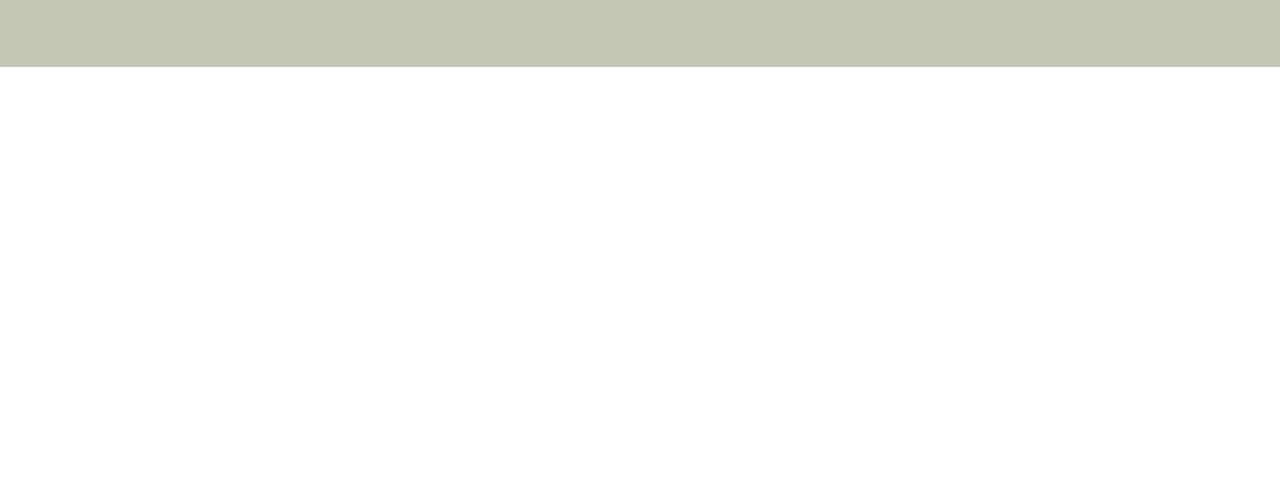
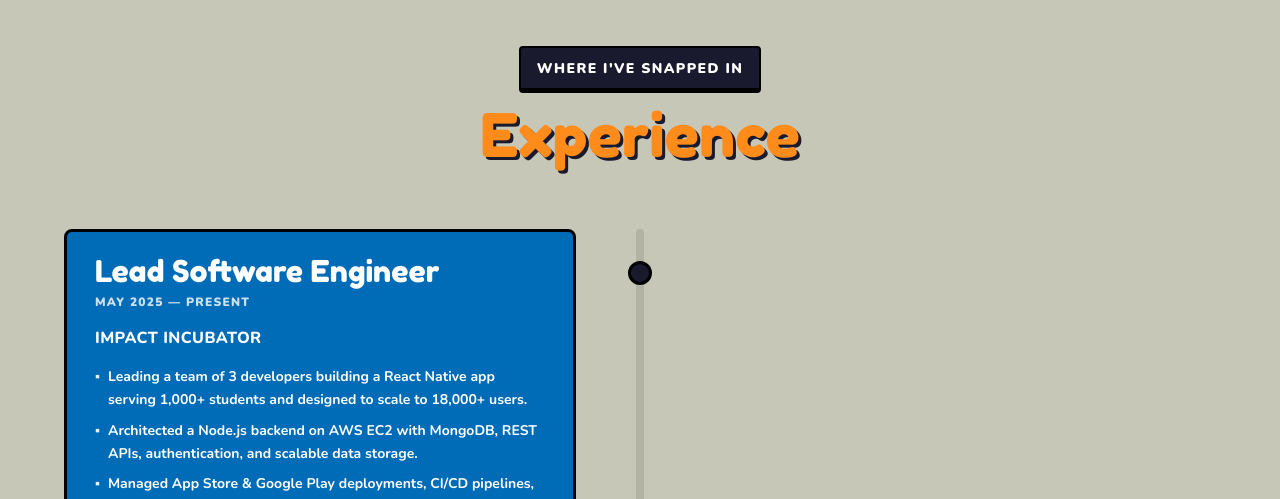
Before and after one commit to kunjp127/kunjp127.github.io, a React (Vite) app: page / in a window 1280 px wide. Shown: the part 801-1300 px from the top of the page. Before the commit the page ends 868 px from the top, so only its background shows below. Built offline with nearby package versions, Linux system fonts and the light colour scheme.

Commit message:
Experience section

```diff
--- a/src/components/Experience.tsx
+++ b/src/components/Experience.tsx
@@ -1 +1,209 @@
-export default function Experience() { return <div /> }
+export default function Experience() {
+  type LegoColor =
+    | "blue"
+    | "yellow"
+    | "red"
+    | "green"
+    | "orange"
+    | "purple"
+    | "teal"
+    | "pink";
+
+  interface Job {
+    role: string;
+    company: string;
+    period: string;
+    color: LegoColor;
+    points: string[];
+    stack: string[];
+  }
+
+  const jobs: Job[] = [
+    {
+      role: "Lead Software Engineer",
+      company: "Impact Incubator",
+      period: "May 2025 — Present",
+      color: "blue",
+      points: [
+        "Leading a team of 3 developers building a React Native app serving 1,000+ students and designed to scale to 18,000+ users.",
+        "Architected a Node.js backend on AWS EC2 with MongoDB, REST APIs, authentication, and scalable data storage.",
+        "Managed App Store & Google Play deployments, CI/CD pipelines, and collaborated with an AI startup on Generative AI features.",
+      ],
+      stack: [
+        "React Native",
+        "Node.js",
+        "MongoDB",
+        "AWS EC2",
+        "REST APIs",
+        "CI/CD",
+      ],
+    },
+    {
+      role: "Lead Software Engineer",
+      company: "THON",
+      period: "April 2024 — Present",
+      color: "yellow",
+      points: [
+        "Led development of store.thon.org, a production e-commerce platform generating ~$30K/month.",
+        "Built a Vue.js + Django full-stack application with secure payment processing and RESTful APIs.",
+        "Deployed on AWS ECS using Docker and CloudFormation while mentoring 3 developers in an Agile environment.",
+      ],
+      stack: [
+        "Vue.js",
+        "Django",
+        "AWS ECS",
+        "Docker",
+        "CloudFormation",
+        "S3",
+        "CloudFront",
+        "OpenTelemetry",
+      ],
+    },
+    {
+      role: "Tech Captain / Full Stack Software Engineer",
+      company: "Penn State Homecoming",
+      period: "2024 — Present",
+      color: "green",
+      points: [
+        "Designed and built an internal inventory management system from the ground up as the sole developer.",
+        "Developed a full-stack application using Django and Vue.js to streamline inventory tracking and management.",
+        "Containerized the application with Docker and Docker Compose and deployed it independently to a Linux virtual machine.",
+      ],
+      stack: [
+        "Django",
+        "Vue.js",
+        "Docker",
+        "Docker Compose",
+        "Linux",
+        "REST APIs",
+      ],
+    },
+    {
+      role: "Solutions Engineer Intern",
+      company: "Samtek Inc.",
+      period: "June 2024 — August 2024",
+      color: "red",
+      points: [
+        "Developed AWS Lambda functions for cloud cost analysis and reporting.",
+        "Troubleshot data pipelines using Lambda, S3, Glue, Athena, and QuickSight.",
+        "Optimized serverless applications and data queries to improve reporting performance.",
+      ],
+      stack: [
+        "AWS Lambda",
+        "S3",
+        "Glue",
+        "Athena",
+        "QuickSight",
+        "Python",
+      ],
+    },
+  ];
+
+  const colorMap: Record<LegoColor, { bg: string; text: string }> = {
+    blue: { bg: "bg-lego-blue", text: "text-white" },
+    yellow: { bg: "bg-lego-yellow", text: "text-lego-dark" },
+    red: { bg: "bg-lego-red", text: "text-white" },
+    green: { bg: "bg-lego-green", text: "text-white" },
+    orange: { bg: "bg-lego-orange", text: "text-white" },
+    purple: { bg: "bg-lego-purple", text: "text-white" },
+    teal: { bg: "bg-lego-teal", text: "text-white" },
+    pink: { bg: "bg-lego-pink", text: "text-white" },
+  };
+
+  return (
+    <section
+      id="experience"
+      className="px-10 lg:px-16 pt-8 pb-24 max-w-7xl mx-auto"
+    >
+      <div className="text-center mb-16 space-y-3">
+        <div className="inline-block bg-lego-dark border-[2.5px] border-black border-b-[5px] rounded px-4 py-2">
+          <span className="font-nunito font-black text-sm uppercase tracking-widest text-white">
+            Where I've Snapped In
+          </span>
+        </div>
+        <h2 className="font-fredoka text-6xl text-lego-orange [text-shadow:3px_3px_0_#1a1a2e]">
+          Experience
+        </h2>
+      </div>
+
+      <div className="relative">
+        {/* connecting spine */}
+        <div className="hidden md:block absolute left-1/2 top-0 bottom-0 w-2 -translate-x-1/2 bg-black/10 rounded-full" />
+
+        <div className="space-y-16 md:space-y-24">
+          {jobs.map((job, i) => {
+            const c = colorMap[job.color];
+            const alignRight = i % 2 === 1;
+
+            return (
+              <div
+                key={i}
+                className={`relative md:grid md:grid-cols-2 md:gap-16 items-start ${
+                  alignRight ? "" : ""
+                }`}
+              >
+                {/* spine node */}
+                <div className="hidden md:block absolute left-1/2 top-8 -translate-x-1/2 w-6 h-6 rounded-full bg-lego-dark border-[3px] border-black z-10" />
+
+                <div className={alignRight ? "md:col-start-2" : ""}>
+                  <div
+                    className={`relative ${
+                      alignRight ? "md:ml-8" : "md:mr-8"
+                    }`}
+                  >
+                    {/* brick body */}
+                    <div
+                      className={`${c.bg} border-[3px] border-black border-b-[6px] rounded-lg px-7 py-6 space-y-4`}
+                    >
+                      <div className="flex flex-wrap items-baseline justify-between gap-2">
+                        <h3
+                          className={`font-fredoka text-3xl ${c.text} leading-none`}
+                        >
+                          {job.role}
+                        </h3>
+                        <span
+                          className={`font-nunito font-black text-xs uppercase tracking-widest ${c.text} opacity-80`}
+                        >
+                          {job.period}
+                        </span>
+                      </div>
+
+                      <p
+                        className={`font-nunito font-extrabold text-base uppercase tracking-wide ${c.text}`}
+                      >
+                        {job.company}
+                      </p>
+
+                      <ul className="space-y-2">
+                        {job.points.map((pt, j) => (
+                          <li
+                            key={j}
+                            className={`font-nunito text-sm leading-relaxed ${c.text} flex gap-2`}
+                          >
+                            <span className="opacity-90">▪</span>
+                            <span className="font-semibold">{pt}</span>
+                          </li>
+                        ))}
+                      </ul>
+
+                      <div className="flex flex-wrap gap-2 pt-2">
+                        {job.stack.map((tech) => (
+                          <span
+                            key={tech}
+                            className="bg-white/90 border-2 border-black rounded px-2.5 py-1 font-nunito font-black text-[11px] uppercase tracking-wide text-lego-dark"
+                          >
+                            {tech}
+                          </span>
+                        ))}
+                      </div>
+                    </div>
+                  </div>
+                </div>
+              </div>
+            );
+          })}
+        </div>
+      </div>
+    </section>
+  );
+}
--- a/src/components/Hero.tsx
+++ b/src/components/Hero.tsx
@@ -6,7 +6,7 @@ export default function Hero() {
   return (
     <section
       id="home"
-      className="px-10 lg:px-16 py-16 min-h-screen flex items-start"
+      className="px-10 lg:px-16 pt-16 pb-4 min-h-[85vh] flex items-start"
     >
       <div className="max-w-7xl mx-auto grid grid-cols-1 md:grid-cols-[1.2fr_0.8fr] gap-24 items-center">
         <div className="space-y-6">
@@ -17,10 +17,10 @@ export default function Hero() {
           </div>
 
           <div className="leading-[0.9] space-y-2">
-            <p className="font-fredoka text-8xl text-lego-dark [text-shadow:4px_4px_0_#000] m-0">
+            <p className="font-fredoka text-8xl text-lego-blue [text-shadow:4px_4px_0_#000] m-0">
               Kunj
             </p>
-            <p className="font-fredoka text-8xl text-lego-blue [text-shadow:4px_4px_0_#000] m-0">
+            <p className="font-fredoka text-8xl text-lego-orange [text-shadow:4px_4px_0_#000] m-0">
               Patel
             </p>
           </div>
--- a/src/index.css
+++ b/src/index.css
@@ -3,12 +3,17 @@
 @import "tailwindcss";
 
 @theme {
-  --color-lego-red:    #E3000B;
-  --color-lego-yellow: #F5C400;
-  --color-lego-blue:   #006CB7;
-  --color-lego-green:  #4CAF50;
-  --color-lego-dark:   #1A1A2E;
-  --color-baseplate:   #C7C7B8;
+  --color-lego-red:     #E3000B;
+  --color-lego-yellow:  #F5C400;
+  --color-lego-blue:    #006CB7;
+  --color-lego-green:   #4CAF50;
+  --color-lego-orange:  #FF8C1A;
+  --color-lego-purple:  #7B2FBE;
+  --color-lego-teal:    #00A79D;
+  --color-lego-pink:    #FF4FA3;
+  --color-lego-white:   #F4F4F0;
+  --color-lego-dark:    #1A1A2E;
+  --color-baseplate:    #C7C7B8;
   --color-baseplate-dark: #B0B0A0;
 
   --font-fredoka: "Fredoka One", cursive;
```
